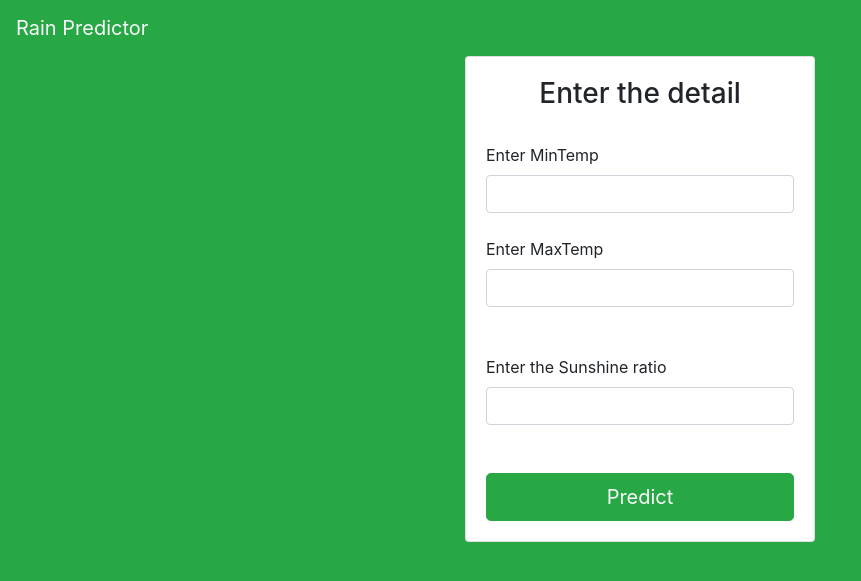
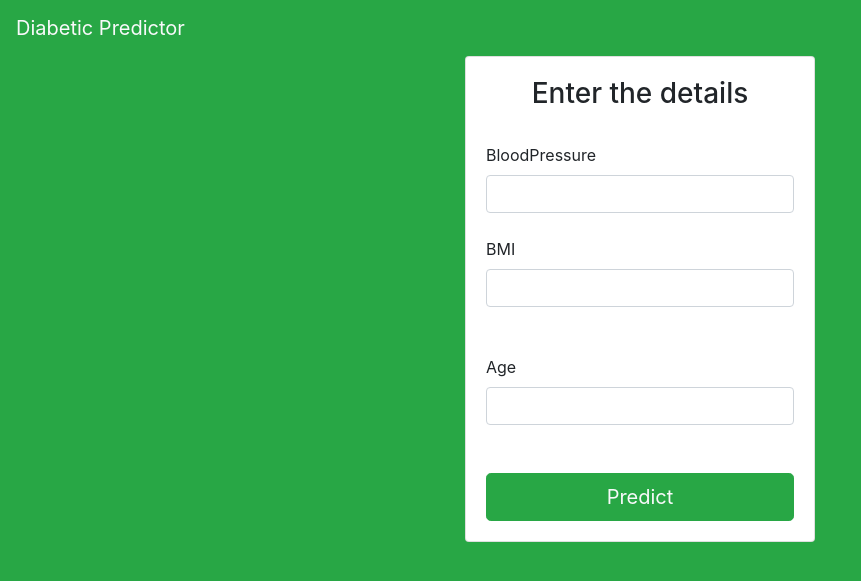
Before and after one commit to aryanmaheshwari1420/Ml-project, a Flask app: page / in a window 1280 px wide. Shown: the top 581 px of the page, without its empty margins (0-861 px from the left). Run offline with Flask 2, Linux system fonts and the light colour scheme; parts of the project's set-up code (start-up, migrations or seed data) failed here and were passed over.

Commit message:
second model

```diff
--- a/hello_flask/app.py
+++ b/hello_flask/app.py
@@ -15,11 +15,11 @@ def home():
 
 @app.route('/predict',methods=['POST'])
 def predict():
-    MinTemp = request.form.get('MinTemp')
-    MaxTemp = request.form.get('MaxTemp')
-    Sunshine = request.form.get('Sunshine')
+    BP_rate = request.form.get('BP')
+    BMI_rate = request.form.get('BMI')
+    age = request.form.get('Age')
 
-    result = knn.predict([[float(MinTemp),float(MaxTemp),float(Sunshine)]])[0]
+    result = knn.predict([[float(BP_rate),float(BMI_rate),float(age)]])[0]
 
     # return "this result is {}".format(result)
 
--- a/hello_flask/templates/index.html
+++ b/hello_flask/templates/index.html
@@ -20,39 +20,39 @@
   </head>
   <body class="bg-success">
     <nav class="navbar">
-      <a class="navbar-brand text-light" style="height: 14%;">Rain Predictor</a>
+      <a class="navbar-brand text-light" style="height: 14%;">Diabetic Predictor</a>
     </nav>
     <div class="container">
       <div class="row">
         <div class="offset-4 col-md-4">
           <div class="card mt-100">
             <div class="card-body">
-              <h3 class="text-md-center">Enter the detail</h3>
+              <h3 class="text-md-center">Enter the details</h3>
               <br />
               {% if label %} {% if label==1 %}
-              <h3 style="color: green">Will happen Tomorrow</h3>
+              <h3 style="color: green">Yes, A Diabetic patient</h3>
               {% else %}
-              <h3 style="color: green">Will not happen Tomorrow</h3>
+              <h3 style="color: green">Not, A diabetic patient</h3>
               {% endif %} {% endif %}
               <form class="form" action="/predict" method="POST">
-                <label>Enter MinTemp</label><br />
+                <label>BloodPressure</label><br />
                 <input
                   type="number"
-                  name="MinTemp"
+                  name="BP"
                   step="0.01"
                   class="form-control"
                 /><br />
-                <label>Enter MaxTemp</label><br />
+                <label>BMI</label><br />
                 <input
                   type="number"
-                  name="MaxTemp"
+                  name="BMI"
                   step="0.01"
                   class="form-control"
                 /><br /><br />
-                <label>Enter the Sunshine ratio</label>
+                <label>Age</label>
                 <input
                   type="number"
-                  name="Sunshine"
+                  name="Age"
                   step="0.01"
                   class="form-control"
                 /><br /><br />
```
Also changed, not shown: 4 other files.
